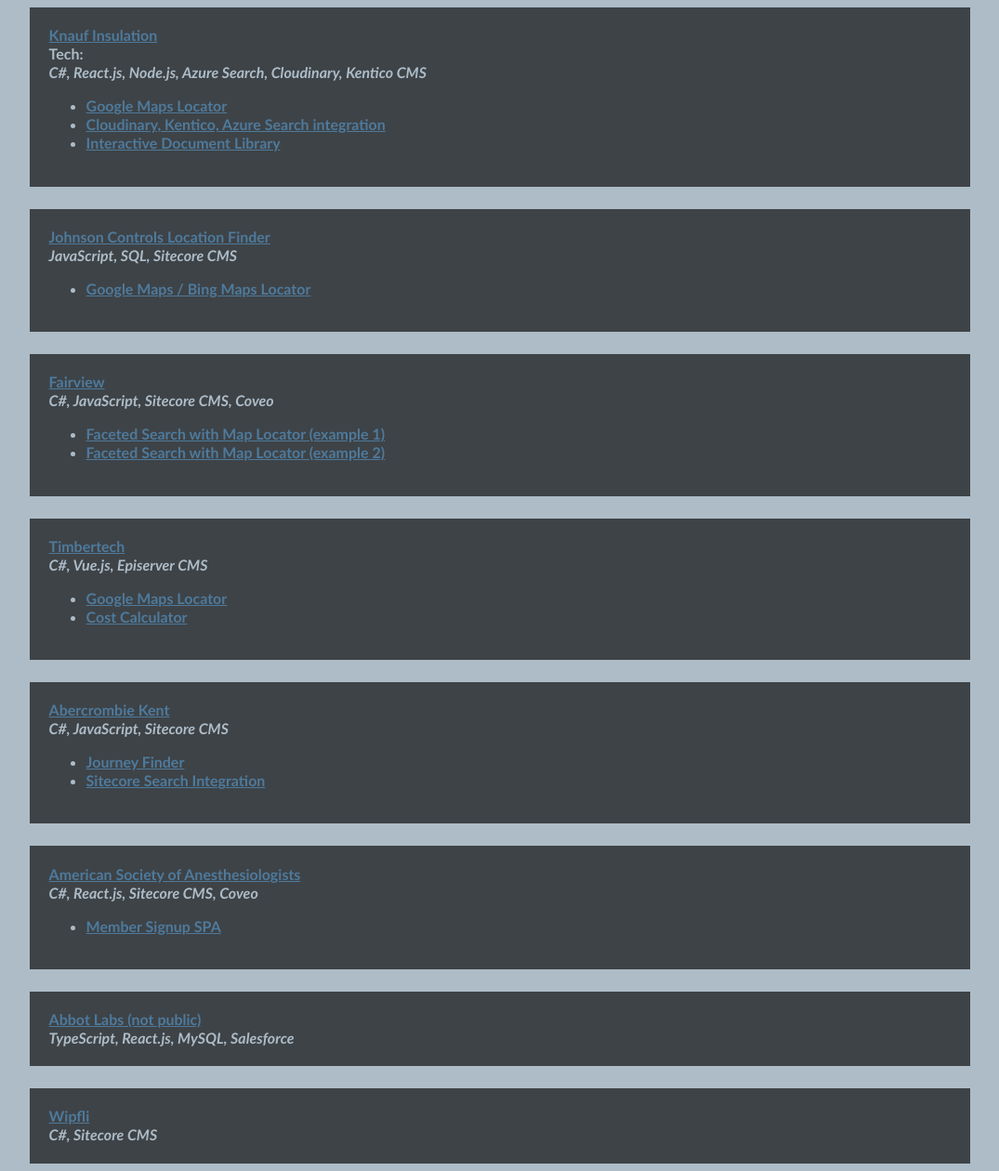
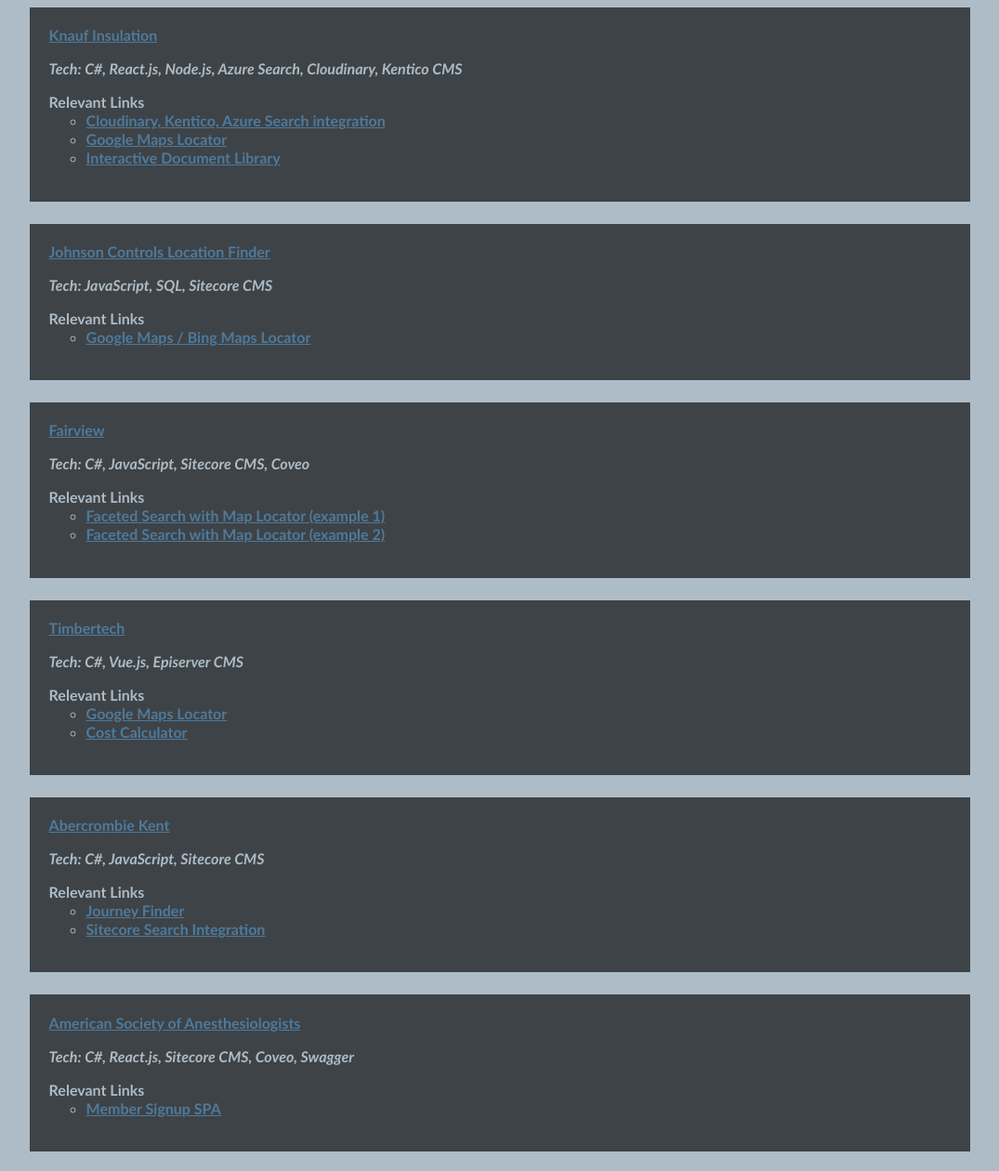
Before and after one commit to groos/groos.github.io, a website: page work/work.html in a window 1280 px wide. Shown: the part 118-1378 px from the top of the page at 93% size, without its empty margins (102-1177 px from the left). Drawn offline with Linux system fonts and the light colour scheme.

Commit message:
cleaned up content

```diff
--- a/assets/main.scss
+++ b/assets/main.scss
@@ -8,10 +8,12 @@
 body {
     font-family: 'Gill Sans', 'Gill Sans MT', Calibri, 'Trebuchet MS', sans-serif;
 
-
-
     a {
         color: $blue-darker;
+
+        &:hover {
+            color: $grey;
+        }
     }
 
     background-color: $blue-grey;
@@ -31,9 +33,18 @@
     color: $blue-grey;
     background-color: $dark-grey;
 
+    .example-title {
+        padding-bottom: 1vh;
+        margin-bottom: 1vh;
+    }
+
     .tech-used {
         font-style: italic;
         display: block;
-        //font-weight: lighter;
+    }
+
+    .link-example-list {
+        padding-inline-start: 0;
+        list-style: none;
     }
 }
--- a/work/work.html
+++ b/work/work.html
@@ -6,48 +6,74 @@
 
 <body>
     <div class="content">
-        <h1>Projects</h1>
+        <h1>Professional Work</h1>
 
         <div class="work-example">
+            <div class="example-title">
                 <a href="https://www.https://www.knaufinsulation.us/" target="none">Knauf Insulation</a>
-            <div>Tech:</div>
-            <span class="tech-used">C#, React.js, Node.js, Azure Search, Cloudinary, Kentico CMS</span>
+            </div>
+            <span class="tech-used">Tech: C#, React.js, Node.js, Azure Search, Cloudinary, Kentico CMS</span>
+
+            <ul class="link-example-list">
+                <li>Relevant Links</li>
                 <ul>
+                    <li><a href="https://www.knaufnorthamerica.com/en-us/search?q=&p=all+results"
+                            target="none">Cloudinary,
+                            Kentico, Azure Search integration</a></li>
                     <li><a href="https://www.knaufnorthamerica.com/en-us/where-to-buy" target="none" />Google Maps
                         Locator</a></li>
-                <li><a href="https://www.knaufnorthamerica.com/en-us/search?q=&p=all+results" target="none">Cloudinary,
-                        Kentico, Azure Search integration</a></li>
                     <li><a href="https://www.knaufnorthamerica.com/en-us/resource-documentation?c=data+sheet"
                             target="none">Interactive Document Library</a></li>
+                </ul>
             </ul>
         </div>
 
         <div class="work-example">
+            <div class="example-title">
                 <a href="https://www.johnsoncontrols.com/locations" target="none">Johnson Controls Location Finder</a>
-            <span class="tech-used">JavaScript, SQL, Sitecore CMS</span>
+            </div>
+
+            <span class="tech-used">Tech: JavaScript, SQL, Sitecore CMS</span>
+            <ul class="link-example-list">
+                <li>Relevant Links</li>
                 <ul>
                     <li>
                         <a href="https://www.johnsoncontrols.com/locations/results?latitude=41.94071780000001&longitude=-87.65864169999999&distance=10&units=mi&iso=en"
                             target="none">Google Maps / Bing Maps Locator</a>
                     </li>
                 </ul>
+            </ul>
         </div>
 
 
         <div class="work-example">
+            <div class="example-title">
                 <a href="https://www.fairview.org" target="none">Fairview</a>
-            <span class="tech-used">C#, JavaScript, Sitecore CMS, Coveo</span>
+            </div>
+
+            <span class="tech-used">Tech: C#, JavaScript, Sitecore CMS, Coveo</span>
+
+            <ul class="link-example-list">
+                <li>Relevant Links</li>
                 <ul>
-                <li><a href="https://fairview.org/search/doctors" target="none">Faceted Search with Map Locator (example
+                    <li><a href="https://fairview.org/search/doctors" target="none">Faceted Search with Map Locator
+                            (example
                             1)</a></li>
                     <li><a href="https://fairview.org/search/locations" target="none">Faceted Search with Map Locator
                             (example 2)</a></li>
                 </ul>
+            </ul>
         </div>
 
         <div class="work-example">
+            <div class="example-title">
                 <a href="https://www.timbertech.com" target="none">Timbertech</a>
-            <span class="tech-used">C#, Vue.js, Episerver CMS</span>
+            </div>
+
+            <span class="tech-used">Tech: C#, Vue.js, Episerver CMS</span>
+
+            <ul class="link-example-list">
+                <li>Relevant Links</li>
                 <ul>
                     <li><a href="https://www.timbertech.com/contractors" target="none">Google Maps Locator</a></li>
                     <li>
@@ -55,36 +81,58 @@
                             Calculator</a>
                     </li>
                 </ul>
-        </div>
-
-        <div class="work-example">
-            <a href="https://www.abercrombiekent.com/" target="none">Abercrombie Kent</a>
-            <span class="tech-used">C#, JavaScript, Sitecore CMS</span>
-            <ul>
-                <li><a href="https://www.abercrombiekent.com/journey-search" target="none">Journey Finder</a></li>
-                <li><a href="https://www.abercrombiekent.com/search-page" target="none">Sitecore Search Integration</a>
-                </li>
             </ul>
         </div>
 
         <div class="work-example">
+            <div class="example-title">
+                <a href="https://www.abercrombiekent.com/" target="none">Abercrombie Kent</a>
+            </div>
+
+            <span class="tech-used">Tech: C#, JavaScript, Sitecore CMS</span>
+
+            <ul class="link-example-list">
+                <li>Relevant Links</li>
+                <ul>
+                    <li><a href="https://www.abercrombiekent.com/journey-search" target="none">Journey Finder</a></li>
+                    <li><a href="https://www.abercrombiekent.com/search-page" target="none">Sitecore Search
+                            Integration</a>
+                    </li>
+                </ul>
+            </ul>
+        </div>
+
+        <div class="work-example">
+            <div class="example-title">
                 <a href="https://asahq.org" target="none">American Society of Anesthesiologists</a>
-            <span class="tech-used">C#, React.js, Sitecore CMS, Coveo</span>
+            </div>
+
+            <span class="tech-used">Tech: C#, React.js, Sitecore CMS, Coveo, Swagger</span>
+
+            <ul class="link-example-list">
+                <li>Relevant Links</li>
                 <ul>
                     <li>
                         <a href="https://www.asahq.org/member-join" target="none">Member Signup SPA</a>
                     </li>
                 </ul>
+            </ul>
         </div>
 
         <div class="work-example">
-            <a href="#">Abbot Labs (not public)</a>
-            <span class="tech-used">TypeScript, React.js, MySQL, Salesforce</span>
+            <div class="example-title">
+                <a href="https://www.wipfli.com" target="none">Wipfli</a>
+            </div>
+
+            <span class="tech-used">Tech: C#, Sitecore CMS, PayPal Integration, Lucene Search</span>
         </div>
 
         <div class="work-example">
-            <a href="https://www.wipfli.com" target="none">Wipfli</a>
-            <span class="tech-used">C#, Sitecore CMS</span>
+            <div class="example-title">
+                <a href="#">Abbot Labs (not public)</a>
+            </div>
+
+            <span class="tech-used">Tech: TypeScript, React.js, MySQL, Salesforce</span>
         </div>
     </div>
 
```
Also changed, not shown: assets/main.css, 1 other file. Lines whose indentation alone changed are shown as unchanged.
